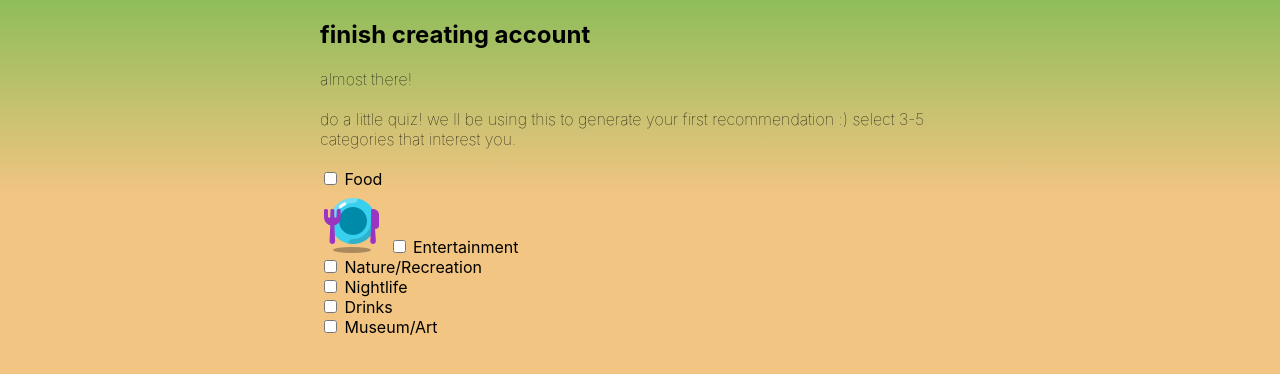
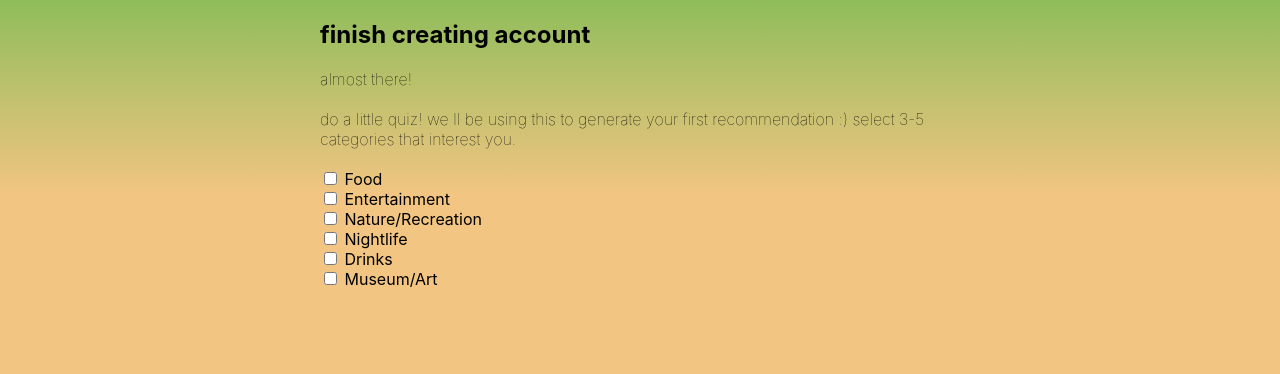
Before and after one commit to Lizeth-V/HangoGo, a Flask app: template templates/interests.html in a window 1280 px wide. Shown: the part 100-474 px from the top of the page. Run offline with Flask 3, Linux system fonts and the light colour scheme; the template is opened without the code that fills it, so the values that code supplies are empty; some libraries are stand-ins or nearby versions.

Commit message:
Update interests.html

```diff
--- a/templates/interests.html
+++ b/templates/interests.html
@@ -24,7 +24,7 @@
                     <br><br>
                     <input type="checkbox" id="interest1" name="interest1" value="Food">
                     <label for="interest1"> Food</label><br>
-                    <img src="../icons/food.png" alt="food">
+                    <!-- <img src="../icons/food.png" alt="food"> -->
 
                     <input type="checkbox" id="interest2" name="interest2" value="Entertainment">
                     <label for="interest2"> Entertainment</label><br>
```
